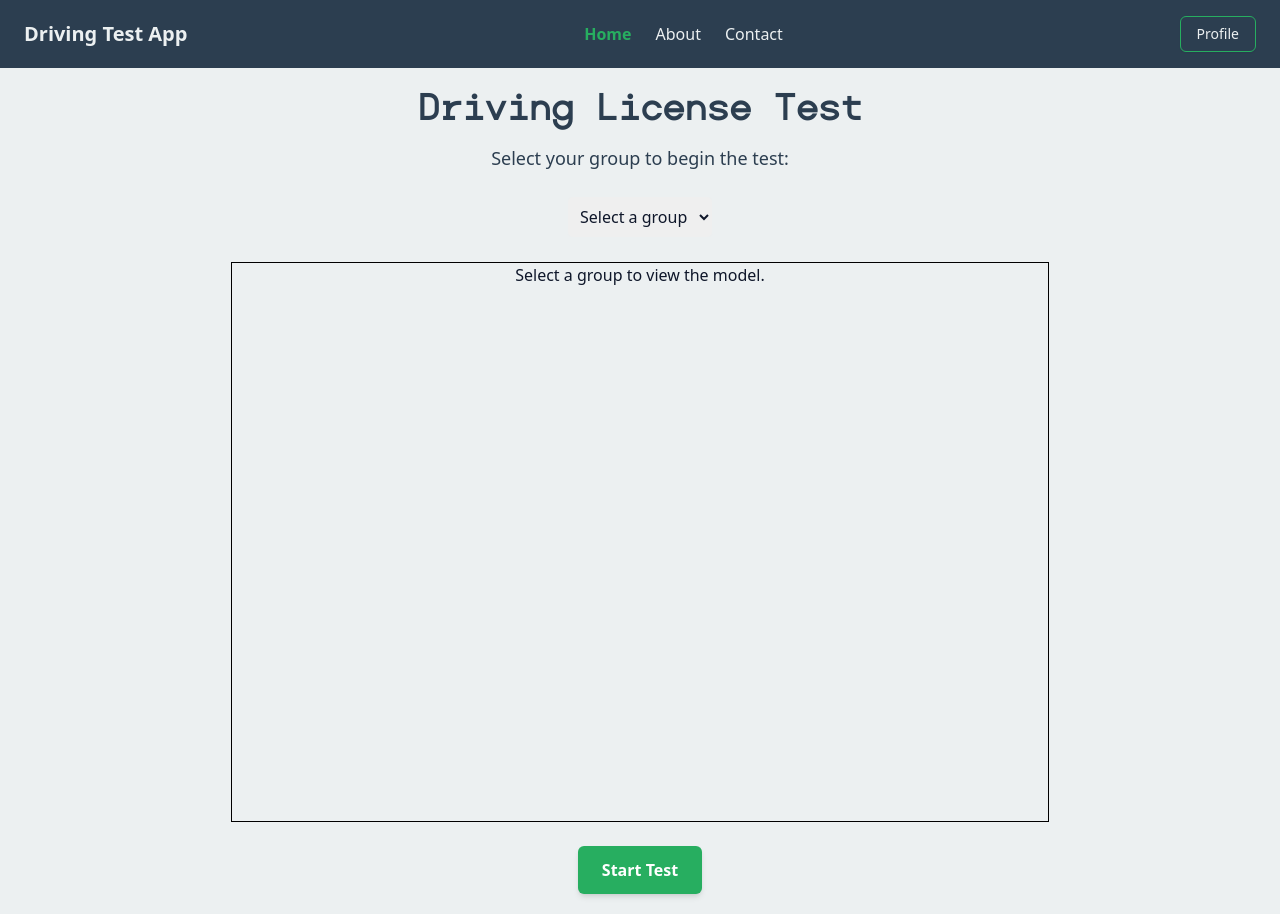
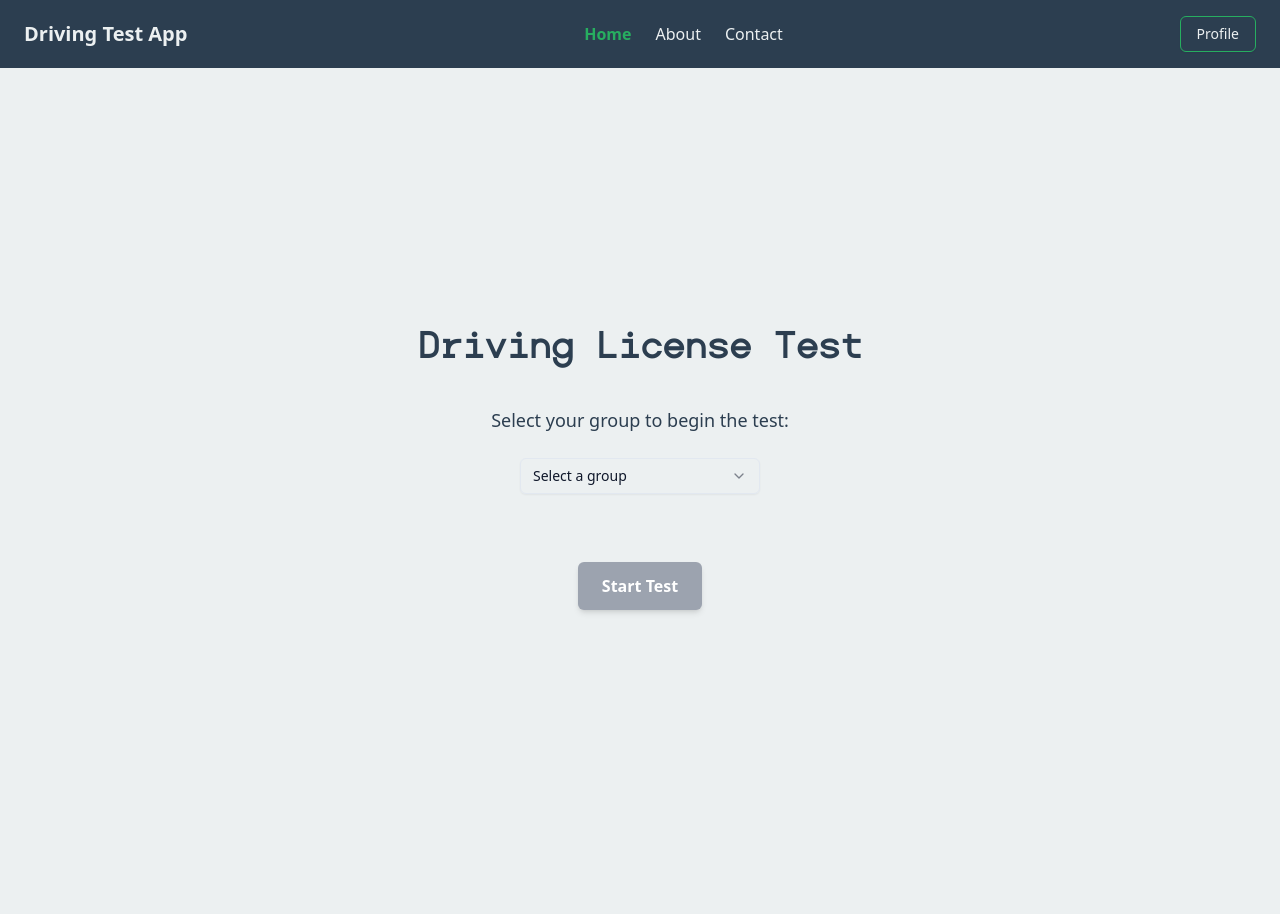
Before and after one commit to rondindon/drive-edu, a React (Create React App) app in the folder driving-license-frontend/: page / in a window 1280 px wide. After the commit the page ends 868 px from the top, so only its background shows below. Built offline with nearby package versions, Linux system fonts and the light colour scheme.

Commit message:
resize runtime error

```diff
--- a/driving-license-frontend/package.json
+++ b/driving-license-frontend/package.json
@@ -4,6 +4,7 @@
   "private": true,
   "dependencies": {
     "@radix-ui/react-dropdown-menu": "^2.1.2",
+    "@radix-ui/react-select": "^2.1.2",
     "@radix-ui/react-slot": "^1.1.0",
     "@react-three/drei": "^9.117.3",
     "@react-three/fiber": "^8.17.10",
--- a/driving-license-frontend/src/components/3DViewer.tsx
+++ b/driving-license-frontend/src/components/3DViewer.tsx
@@ -194,7 +194,7 @@ const Viewer: React.FC<Props> = ({ group }) => {
   }, [isMouseOver, group]);
 
   return (
-    <div className="flex items-center justify-center">
+    <div className="flex items-center justify-center w-full">
       <div
         ref={containerRef}
         onMouseMove={handleMouseMove}
--- /dev/null
+++ b/driving-license-frontend/src/components/ui/select.tsx
@@ -0,0 +1,157 @@
+import * as React from "react"
+import * as SelectPrimitive from "@radix-ui/react-select"
+import { Check, ChevronDown, ChevronUp } from "lucide-react"
+
+import { cn } from "../../lib/utils"
+
+const Select = SelectPrimitive.Root
+
+const SelectGroup = SelectPrimitive.Group
+
+const SelectValue = SelectPrimitive.Value
+
+const SelectTrigger = React.forwardRef<
+  React.ElementRef<typeof SelectPrimitive.Trigger>,
+  React.ComponentPropsWithoutRef<typeof SelectPrimitive.Trigger>
+>(({ className, children, ...props }, ref) => (
+  <SelectPrimitive.Trigger
+    ref={ref}
+    className={cn(
+      "flex h-9 w-full items-center justify-between whitespace-nowrap rounded-md border border-input bg-transparent px-3 py-2 text-sm shadow-sm ring-offset-background placeholder:text-muted-foreground focus:outline-none focus:ring-1 focus:ring-ring disabled:cursor-not-allowed disabled:opacity-50 [&>span]:line-clamp-1",
+      className
+    )}
+    {...props}
+  >
+    {children}
+    <SelectPrimitive.Icon asChild>
+      <ChevronDown className="h-4 w-4 opacity-50" />
+    </SelectPrimitive.Icon>
+  </SelectPrimitive.Trigger>
+))
+SelectTrigger.displayName = SelectPrimitive.Trigger.displayName
+
+const SelectScrollUpButton = React.forwardRef<
+  React.ElementRef<typeof SelectPrimitive.ScrollUpButton>,
+  React.ComponentPropsWithoutRef<typeof SelectPrimitive.ScrollUpButton>
+>(({ className, ...props }, ref) => (
+  <SelectPrimitive.ScrollUpButton
+    ref={ref}
+    className={cn(
+      "flex cursor-default items-center justify-center py-1",
+      className
+    )}
+    {...props}
+  >
+    <ChevronUp className="h-4 w-4" />
+  </SelectPrimitive.ScrollUpButton>
+))
+SelectScrollUpButton.displayName = SelectPrimitive.ScrollUpButton.displayName
+
+const SelectScrollDownButton = React.forwardRef<
+  React.ElementRef<typeof SelectPrimitive.ScrollDownButton>,
+  React.ComponentPropsWithoutRef<typeof SelectPrimitive.ScrollDownButton>
+>(({ className, ...props }, ref) => (
+  <SelectPrimitive.ScrollDownButton
+    ref={ref}
+    className={cn(
+      "flex cursor-default items-center justify-center py-1",
+      className
+    )}
+    {...props}
+  >
+    <ChevronDown className="h-4 w-4" />
+  </SelectPrimitive.ScrollDownButton>
+))
+SelectScrollDownButton.displayName =
+  SelectPrimitive.ScrollDownButton.displayName
+
+const SelectContent = React.forwardRef<
+  React.ElementRef<typeof SelectPrimitive.Content>,
+  React.ComponentPropsWithoutRef<typeof SelectPrimitive.Content>
+>(({ className, children, position = "popper", ...props }, ref) => (
+  <SelectPrimitive.Portal>
+    <SelectPrimitive.Content
+      ref={ref}
+      className={cn(
+        "relative z-50 max-h-96 min-w-[8rem] overflow-hidden rounded-md border bg-popover text-popover-foreground shadow-md data-[state=open]:animate-in data-[state=closed]:animate-out data-[state=closed]:fade-out-0 data-[state=open]:fade-in-0 data-[state=closed]:zoom-out-95 data-[state=open]:zoom-in-95 data-[side=bottom]:slide-in-from-top-2 data-[side=left]:slide-in-from-right-2 data-[side=right]:slide-in-from-left-2 data-[side=top]:slide-in-from-bottom-2",
+        position === "popper" &&
+          "data-[side=bottom]:translate-y-1 data-[side=left]:-translate-x-1 data-[side=right]:translate-x-1 data-[side=top]:-translate-y-1",
+        className
+      )}
+      position={position}
+      {...props}
+    >
+      <SelectScrollUpButton />
+      <SelectPrimitive.Viewport
+        className={cn(
+          "p-1",
+          position === "popper" &&
+            "h-[var(--radix-select-trigger-height)] w-full min-w-[var(--radix-select-trigger-width)]"
+        )}
+      >
+        {children}
+      </SelectPrimitive.Viewport>
+      <SelectScrollDownButton />
+    </SelectPrimitive.Content>
+  </SelectPrimitive.Portal>
+))
+SelectContent.displayName = SelectPrimitive.Content.displayName
+
+const SelectLabel = React.forwardRef<
+  React.ElementRef<typeof SelectPrimitive.Label>,
+  React.ComponentPropsWithoutRef<typeof SelectPrimitive.Label>
+>(({ className, ...props }, ref) => (
+  <SelectPrimitive.Label
+    ref={ref}
+    className={cn("px-2 py-1.5 text-sm font-semibold", className)}
+    {...props}
+  />
+))
+SelectLabel.displayName = SelectPrimitive.Label.displayName
+
+const SelectItem = React.forwardRef<
+  React.ElementRef<typeof SelectPrimitive.Item>,
+  React.ComponentPropsWithoutRef<typeof SelectPrimitive.Item>
+>(({ className, children, ...props }, ref) => (
+  <SelectPrimitive.Item
+    ref={ref}
+    className={cn(
+      "relative flex w-full cursor-default select-none items-center rounded-sm py-1.5 pl-2 pr-8 text-sm outline-none focus:bg-accent focus:text-accent-foreground data-[disabled]:pointer-events-none data-[disabled]:opacity-50",
+      className
+    )}
+    {...props}
+  >
+    <span className="absolute right-2 flex h-3.5 w-3.5 items-center justify-center">
+      <SelectPrimitive.ItemIndicator>
+        <Check className="h-4 w-4" />
+      </SelectPrimitive.ItemIndicator>
+    </span>
+    <SelectPrimitive.ItemText>{children}</SelectPrimitive.ItemText>
+  </SelectPrimitive.Item>
+))
+SelectItem.displayName = SelectPrimitive.Item.displayName
+
+const SelectSeparator = React.forwardRef<
+  React.ElementRef<typeof SelectPrimitive.Separator>,
+  React.ComponentPropsWithoutRef<typeof SelectPrimitive.Separator>
+>(({ className, ...props }, ref) => (
+  <SelectPrimitive.Separator
+    ref={ref}
+    className={cn("-mx-1 my-1 h-px bg-muted", className)}
+    {...props}
+  />
+))
+SelectSeparator.displayName = SelectPrimitive.Separator.displayName
+
+export {
+  Select,
+  SelectGroup,
+  SelectValue,
+  SelectTrigger,
+  SelectContent,
+  SelectLabel,
+  SelectItem,
+  SelectSeparator,
+  SelectScrollUpButton,
+  SelectScrollDownButton,
+}
--- a/driving-license-frontend/src/pages/LandingPage.tsx
+++ b/driving-license-frontend/src/pages/LandingPage.tsx
@@ -1,5 +1,6 @@
 import React, { useState } from 'react';
 import { useNavigate } from 'react-router-dom';
+import { Select, SelectTrigger, SelectContent, SelectItem, SelectValue } from '../components/ui/select';
 import Viewer from '../components/3DViewer';
 
 const LandingPage: React.FC = () => {
@@ -7,52 +8,54 @@ const LandingPage: React.FC = () => {
   const [selectedGroup, setSelectedGroup] = useState<string>(''); // Selected group
   const navigate = useNavigate(); // For navigation
 
-  // Makeshift start test function
   const handleStartTest = () => {
     if (!selectedGroup) {
       alert('Please select a group to start the test.');
       return;
     }
-    // For now, we'll just alert the user with the selected group.
-    // Later, this can redirect to the test page with the questions.
     alert(`Starting test for group ${selectedGroup}`);
     // Future functionality: navigate(`/test/${selectedGroup}`);
   };
 
   return (
-    <div className="p-5 text-center bg-secondary-lightGray min-h-screen">
+    <div className="p-5 text-center bg-secondary-lightGray min-h-screen flex flex-col items-center justify-center space-y-6 animate-fadeIn">
       <h1 className="text-4xl font-bold text-main-darkBlue mb-4 font-bam">
         Driving License Test
       </h1>
-      <p className="text-lg text-main-darkBlue mb-6">Select your group to begin the test:</p>
+      <p className="text-lg text-main-darkBlue transition-opacity duration-500 ease-in-out">
+        Select your group to begin the test:
+      </p>
 
-      {/* Group selection dropdown */}
-      <div className="mb-6">
-        <select
-          value={selectedGroup}
-          onChange={(e) => setSelectedGroup(e.target.value)}
-          className="p-2 text-base border border-secondary-lightGray rounded-md focus:outline-none focus:ring focus:ring-main-green"
-        >
-          <option value="" disabled>
-            Select a group
-          </option>
+      {/* Group selection */}
+      <Select onValueChange={(value) => setSelectedGroup(value)}>
+        <SelectTrigger className="w-60 transition-transform duration-300 hover:scale-105">
+          <SelectValue placeholder="Select a group" />
+        </SelectTrigger>
+        <SelectContent className="transition-opacity duration-300">
           {allGroups.map((group) => (
-            <option key={group} value={group}>
+            <SelectItem key={group} value={group} className="hover:bg-gray-100 transition-colors">
               Group {group}
-            </option>
+            </SelectItem>
           ))}
-        </select>
-      </div>
+        </SelectContent>
+      </Select>
 
       {/* 3D Viewer */}
-      <div className="my-6">
-        <Viewer group={selectedGroup} />
+      <div className="my-6 w-full flex justify-center">
+        {selectedGroup ? (
+          <Viewer group={selectedGroup} />
+        ) : (
+          <div className="text-main-darkBlue text-sm italic opacity-0 animate-fadeIn">
+            Please select a group to load the 3D Viewer.
+          </div>
+        )}
       </div>
 
       {/* Start test button */}
       <button
         onClick={handleStartTest}
-        className="px-6 py-3 text-base font-semibold text-white bg-main-green rounded-md shadow-md hover:bg-secondary-red transition-colors"
+        className="px-6 py-3 text-base font-semibold text-white bg-main-green rounded-md shadow-md hover:bg-secondary-red hover:scale-105 transition-transform transition-shadow duration-300 disabled:bg-gray-400 disabled:cursor-not-allowed"
+        disabled={!selectedGroup}
       >
         Start Test
       </button>
--- a/driving-license-frontend/tailwind.config.js
+++ b/driving-license-frontend/tailwind.config.js
@@ -47,13 +47,27 @@ module.exports = {
         bam: ['BAM', ...defaultTheme.fontFamily.sans],
       },
       borderRadius: {
-        lg: `var(--radius)`,
-        md: `calc(var(--radius) - 2px)`,
+        lg: "var(--radius)",
+        md: "calc(var(--radius) - 2px)",
         sm: "calc(var(--radius) - 4px)",
       },
       backgroundImage: {
         'dashed-line': 'repeating-linear-gradient(to right, white 0%, white 30%, transparent 30%, transparent 60%)',
       },
+      keyframes: {
+        fadeIn: {
+          '0%': { opacity: 0 },
+          '100%': { opacity: 1 },
+        },
+        scaleUp: {
+          '0%': { transform: 'scale(0.9)', opacity: 0.8 },
+          '100%': { transform: 'scale(1)', opacity: 1 },
+        },
+      },
+      animation: {
+        fadeIn: 'fadeIn 0.5s ease-in-out',
+        scaleUp: 'scaleUp 0.3s ease-in-out',
+      },
     },
   },
   plugins: [require("tailwindcss-animate")],
```
Also changed, not shown: 1 other file (tests, documents, lock files or other folders).
